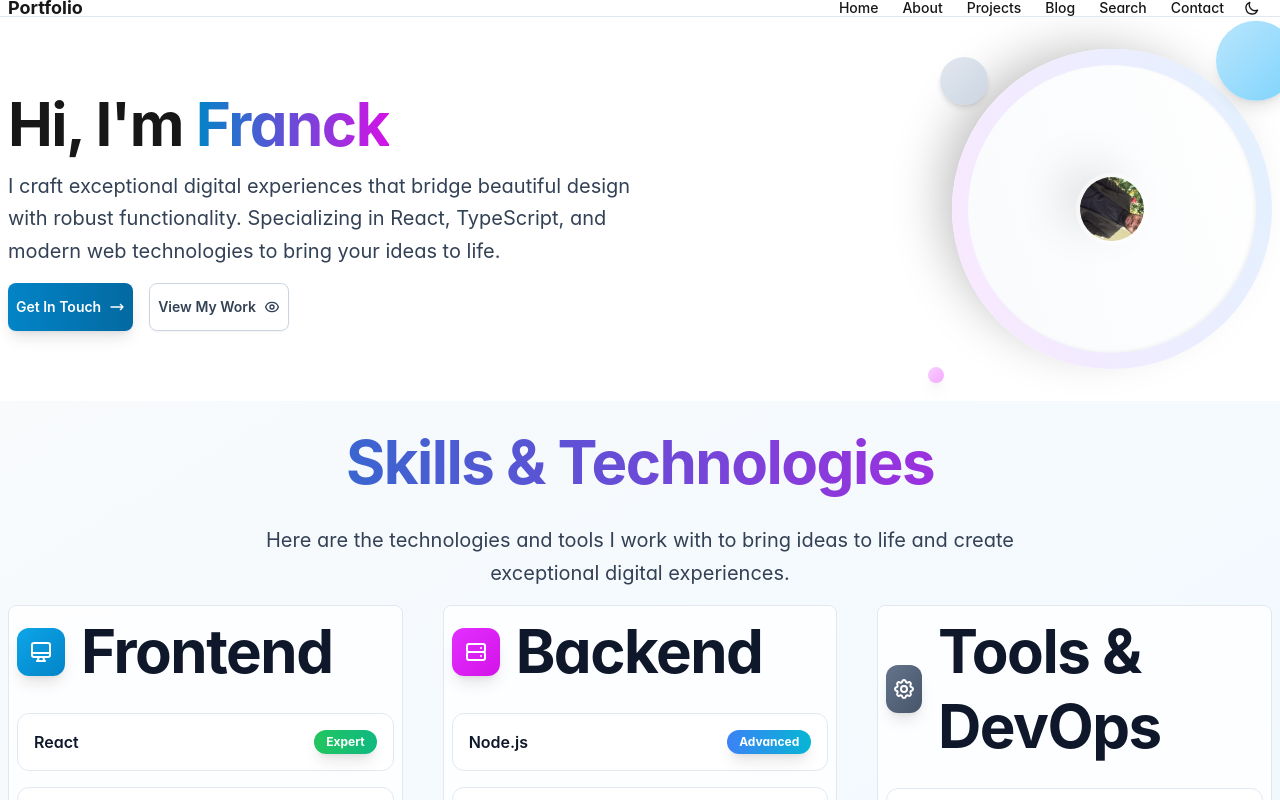
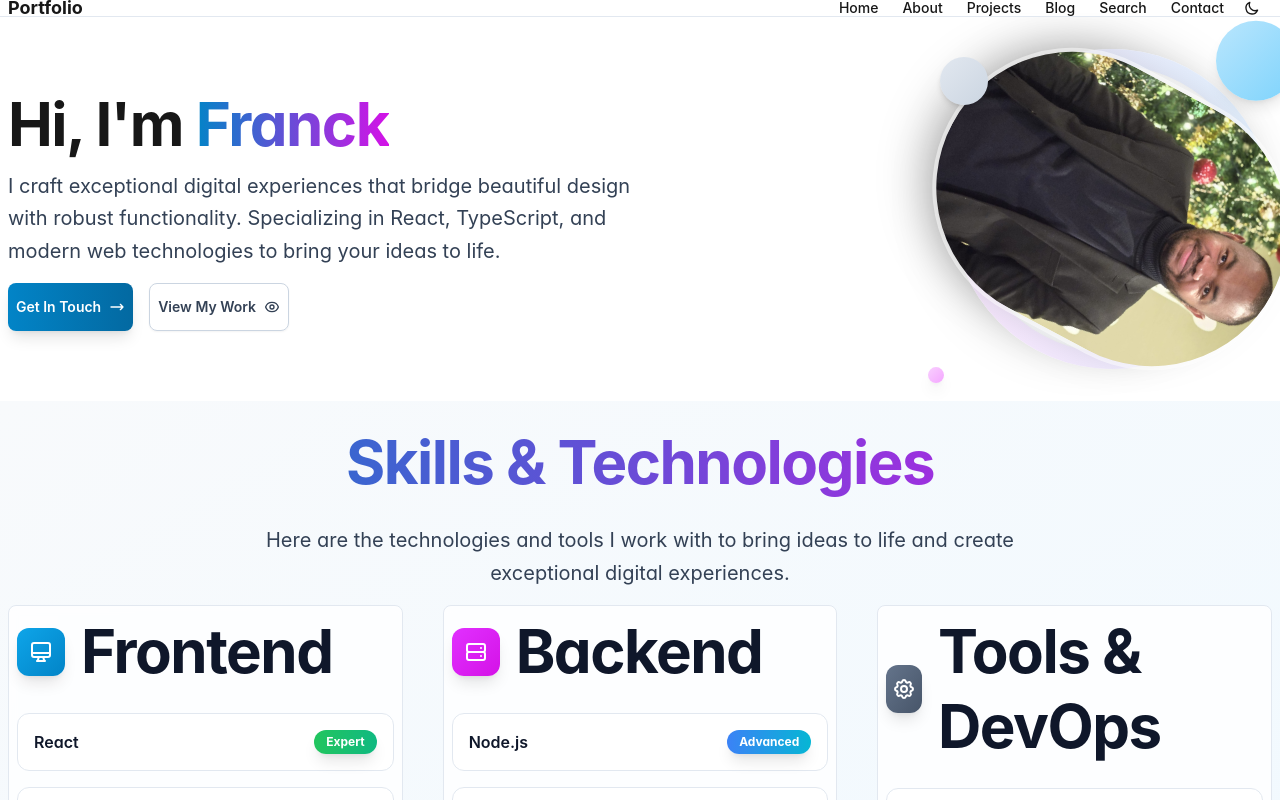
Before and after one commit to francktshibala/professionalportfolio, a Next.js app: page / in a window 1280 px wide. Shown: the top 800 px of the page. Built offline with nearby package versions, Linux system fonts and the light colour scheme; no server answers; the database is empty.

Commit message:
Increase profile image size in hero section

```diff
--- a/src/components/sections/HeroSection.tsx
+++ b/src/components/sections/HeroSection.tsx
@@ -75,13 +75,13 @@ export function HeroSection() {
                 animate={{ rotate: 360 }}
                 transition={{ duration: 20, repeat: Infinity, ease: "linear" }}
               >
-                <div className="w-72 h-72 rounded-full bg-gradient-to-br from-white to-secondary-50 dark:from-secondary-800 dark:to-secondary-900 flex items-center justify-center shadow-inner p-4">
-                  <div className="w-64 h-64 rounded-full overflow-hidden shadow-2xl ring-4 ring-white/50 dark:ring-secondary-700/50">
+                <div className="w-72 h-72 rounded-full bg-gradient-to-br from-white to-secondary-50 dark:from-secondary-800 dark:to-secondary-900 flex items-center justify-center shadow-inner p-2">
+                  <div className="w-68 h-68 rounded-full overflow-hidden shadow-2xl ring-4 ring-white/50 dark:ring-secondary-700/50">
                     <Image
                       src="/franck.jpg"
                       alt="Franck - Senior Full-Stack Developer"
-                      width={256}
-                      height={256}
+                      width={272}
+                      height={272}
                       className="w-full h-full object-cover"
                       priority
                     />
```
